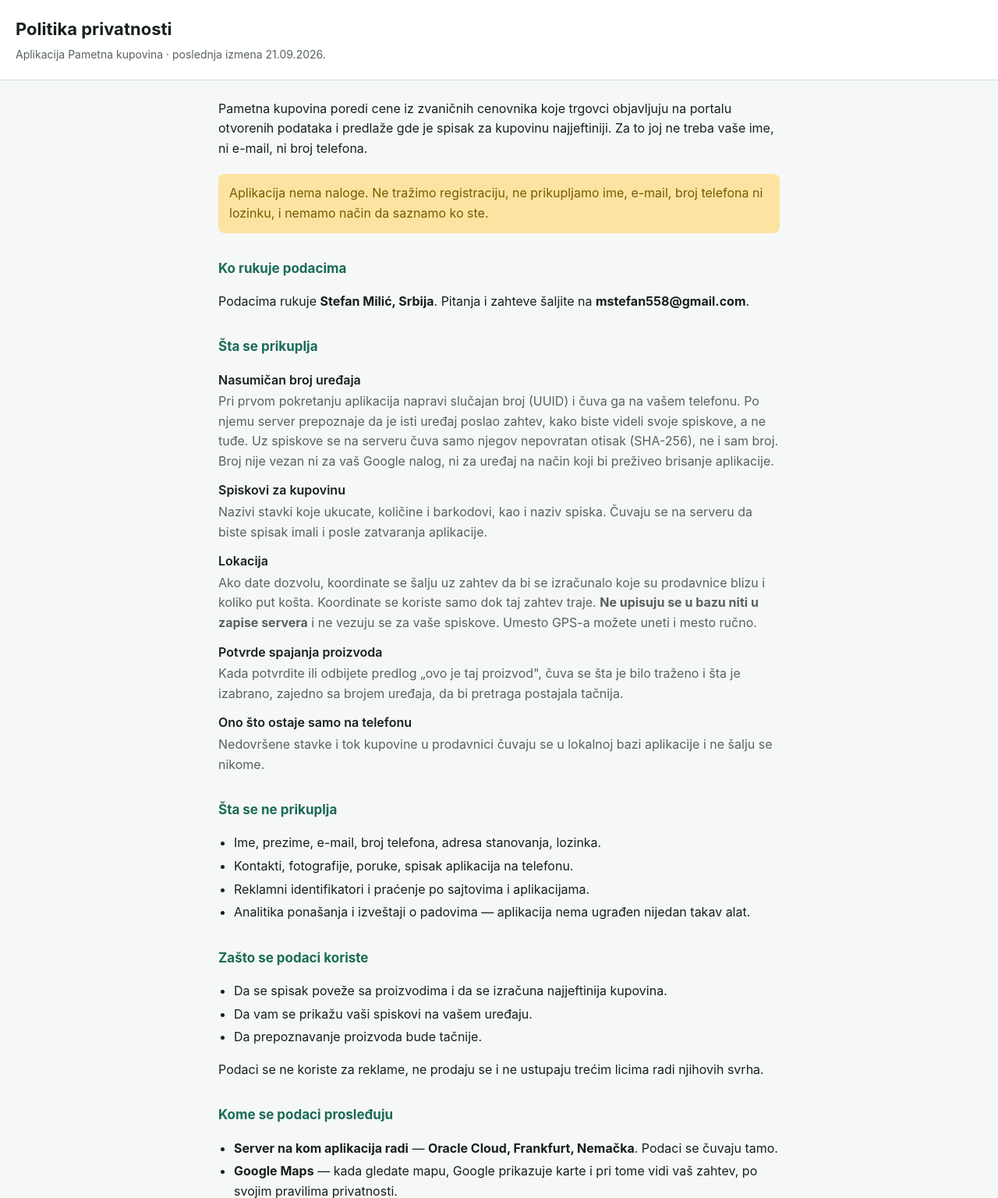
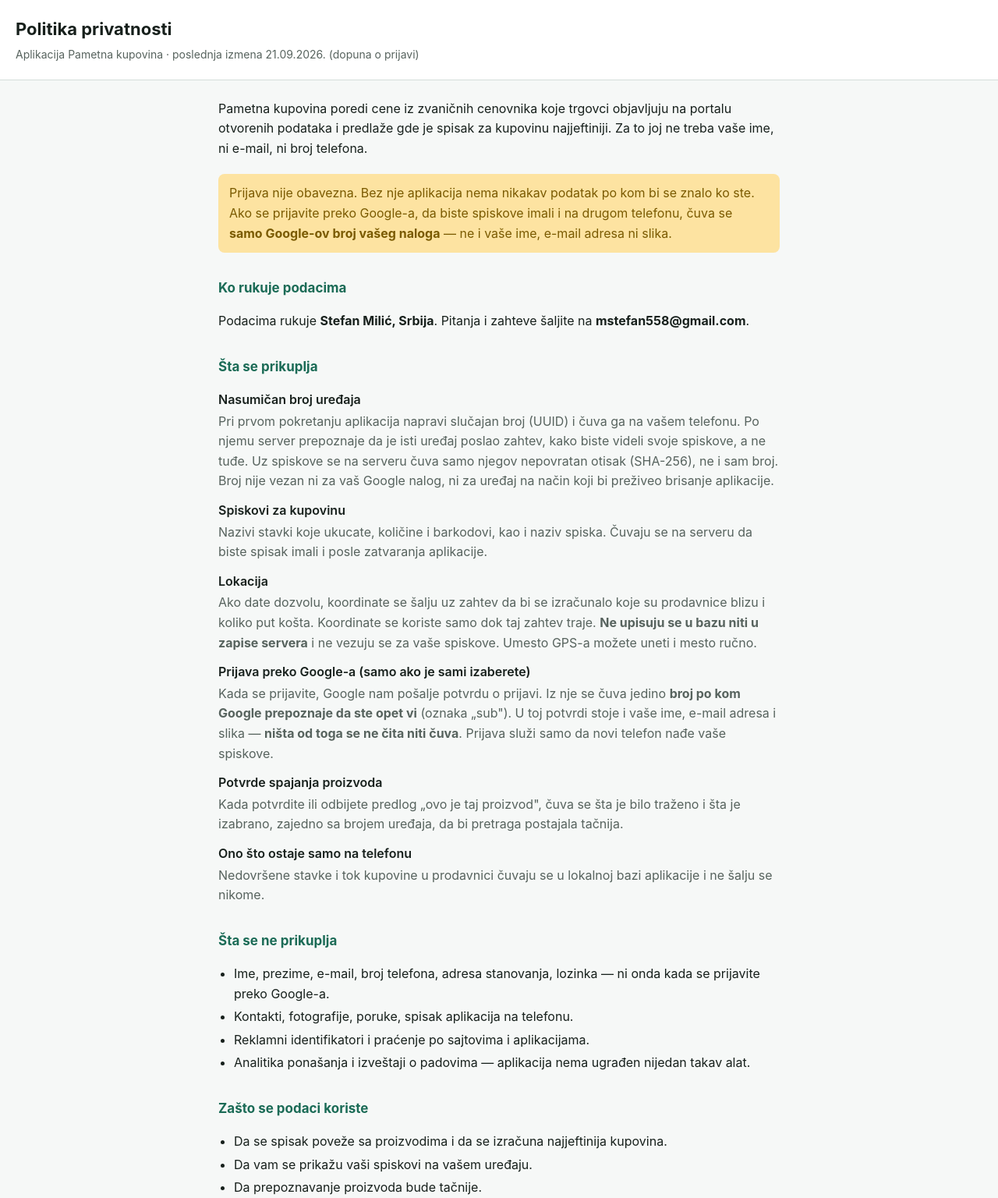
Before and after one commit to Milki19/pametna-kupovina, a web app: page /privatnost/index.html in a window 1280 px wide. Shown: the top 1536 px of the page at 78% size. Run offline with its HTML, style and script files only (its server is not run), Linux system fonts and the light colour scheme; data that the repository does not hold is empty; database files in the repository are not loaded.

Commit message:
docs: say in the policy what signing in actually stores
The policy went live this morning saying the app has no accounts. The
server can now take a Google sign-in, so that sentence would have been
false the moment it deployed.

Signing in is optional and stores one thing: the number by which Google
knows it is the same person. The name, the e-mail address and the
picture arrive in the same token and the policy says plainly that none
of them are read — because none of them are.

Co-Authored-By: Claude Opus 5 <noreply@anthropic.com>

```diff
--- a/pametna-kupovina-backend/src/main/resources/static/privatnost/index.html
+++ b/pametna-kupovina-backend/src/main/resources/static/privatnost/index.html
@@ -9,7 +9,7 @@
 <body>
 <header>
   <h1>Politika privatnosti</h1>
-  <p>Aplikacija Pametna kupovina · poslednja izmena 21.09.2026.</p>
+  <p>Aplikacija Pametna kupovina · poslednja izmena 21.09.2026. (dopuna o prijavi)</p>
 </header>
 <main>
 
@@ -18,9 +18,10 @@
 na portalu otvorenih podataka i predlaže gde je spisak za kupovinu najjeftiniji.
 Za to joj ne treba vaše ime, ni e-mail, ni broj telefona.</p>
 
-<p class="napomena">Aplikacija nema naloge. Ne tražimo registraciju, ne
-prikupljamo ime, e-mail, broj telefona ni lozinku, i nemamo način da saznamo
-ko ste.</p>
+<p class="napomena">Prijava nije obavezna. Bez nje aplikacija nema nikakav
+podatak po kom bi se znalo ko ste. Ako se prijavite preko Google-a, da biste
+spiskove imali i na drugom telefonu, čuva se <strong>samo Google-ov broj
+vašeg naloga</strong> — ne i vaše ime, e-mail adresa ni slika.</p>
 
 <h2>Ko rukuje podacima</h2>
 <p>Podacima rukuje <strong>Stefan Milić, Srbija</strong>. Pitanja i zahteve šaljite na
@@ -46,6 +47,13 @@ ko ste.</p>
   zahtev traje. <strong>Ne upisuju se u bazu niti u zapise servera</strong> i
   ne vezuju se za vaše spiskove. Umesto GPS-a možete uneti i mesto ručno.</dd>
 
+  <dt>Prijava preko Google-a (samo ako je sami izaberete)</dt>
+  <dd>Kada se prijavite, Google nam pošalje potvrdu o prijavi. Iz nje se čuva
+  jedino <strong>broj po kom Google prepoznaje da ste opet vi</strong>
+  (oznaka „sub"). U toj potvrdi stoje i vaše ime, e-mail adresa i slika —
+  <strong>ništa od toga se ne čita niti čuva</strong>. Prijava služi samo da
+  novi telefon nađe vaše spiskove.</dd>
+
   <dt>Potvrde spajanja proizvoda</dt>
   <dd>Kada potvrdite ili odbijete predlog „ovo je taj proizvod", čuva se šta je
   bilo traženo i šta je izabrano, zajedno sa brojem uređaja, da bi pretraga
@@ -58,7 +66,8 @@ ko ste.</p>
 
 <h2>Šta se ne prikuplja</h2>
 <ul>
-  <li>Ime, prezime, e-mail, broj telefona, adresa stanovanja, lozinka.</li>
+  <li>Ime, prezime, e-mail, broj telefona, adresa stanovanja, lozinka —
+  ni onda kada se prijavite preko Google-a.</li>
   <li>Kontakti, fotografije, poruke, spisak aplikacija na telefonu.</li>
   <li>Reklamni identifikatori i praćenje po sajtovima i aplikacijama.</li>
   <li>Analitika ponašanja i izveštaji o padovima — aplikacija nema ugrađen
@@ -101,6 +110,9 @@ da se podaci tamo čuvaju bez posebnog odobrenja.</p>
 <h2>Brisanje podataka</h2>
 <p>Spisak brišete u samoj aplikaciji: otvorite spisak i izaberite brisanje.
 Time se sa servera briše i spisak i sve njegove stavke.</p>
+<p>Ako ste se prijavili, u istom zahtevu recite da želite i brisanje naloga;
+tada se briše i veza sa Google nalogom, pa vas sledeća prijava više neće
+prepoznati.</p>
 <p>Ako želite da se obriše sve što je vezano za vaš uređaj, pošaljite zahtev na
 <strong>mstefan558@gmail.com</strong>. Da bismo znali šta da obrišemo,
 u zahtevu pošaljite broj uređaja iz aplikacije
```
Also changed, not shown: pametna-kupovina-backend/src/main/resources/static/uslovi/index.html (+6 -5 lines).
